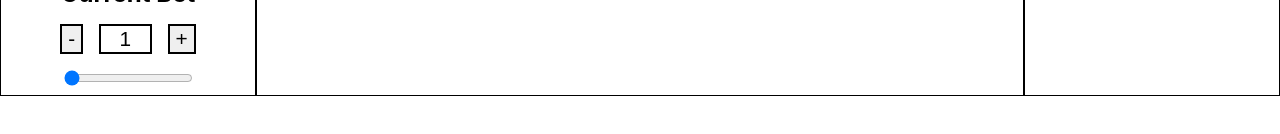
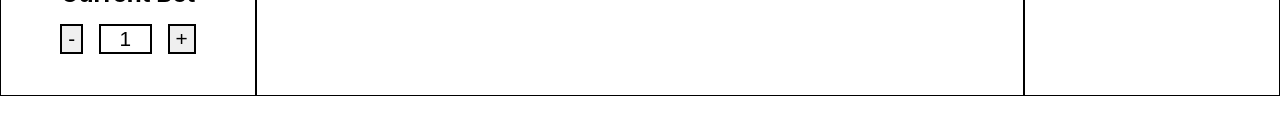
Before and after one commit to patrickrgrady81/Peeker-front, a React (Create React App) app: page / in a window 1280 px wide. Shown: the part 502-636 px from the top of the page. Built offline with nearby package versions, Linux system fonts and the light colour scheme.

Commit message:
removed slider from credits component

```diff
--- a/src/components/credits/Credits.js
+++ b/src/components/credits/Credits.js
@@ -12,7 +12,6 @@ export default class Credits extends Component {
 
   minus = () => {
     if (this.state.currentBet > 1) {
-      document.getElementById("numCredits").value = this.state.currentBet - 1;
       this.setState( state => {
         return {
           currentBet: state.currentBet--
@@ -23,22 +22,12 @@ export default class Credits extends Component {
 
   plus = () => {
     if (this.state.currentBet < 5) {
-      document.getElementById("numCredits").value = this.state.currentBet + 1;
       this.setState( state => {
         return {
           currentBet: state.currentBet++
         }
       });
     }
-  }
-
-  slide = () => {
-    const amount = document.getElementById("numCredits").value;
-    this.setState( state => {
-      return {
-        currentBet: amount
-      }
-    });
   }
 
   render() {
@@ -51,7 +40,6 @@ export default class Credits extends Component {
           <input readOnly type="text" className="bordered" value={this.state.currentBet}></input>
           <button className="bordered" onClick={this.plus}>+</button>
         </div>
-        <input type="range" id="numCredits" name="numCredits" min="1" max="5" step="1" defaultValue="1" onChange={this.slide}></input>
       </div>
     )
   }
```
